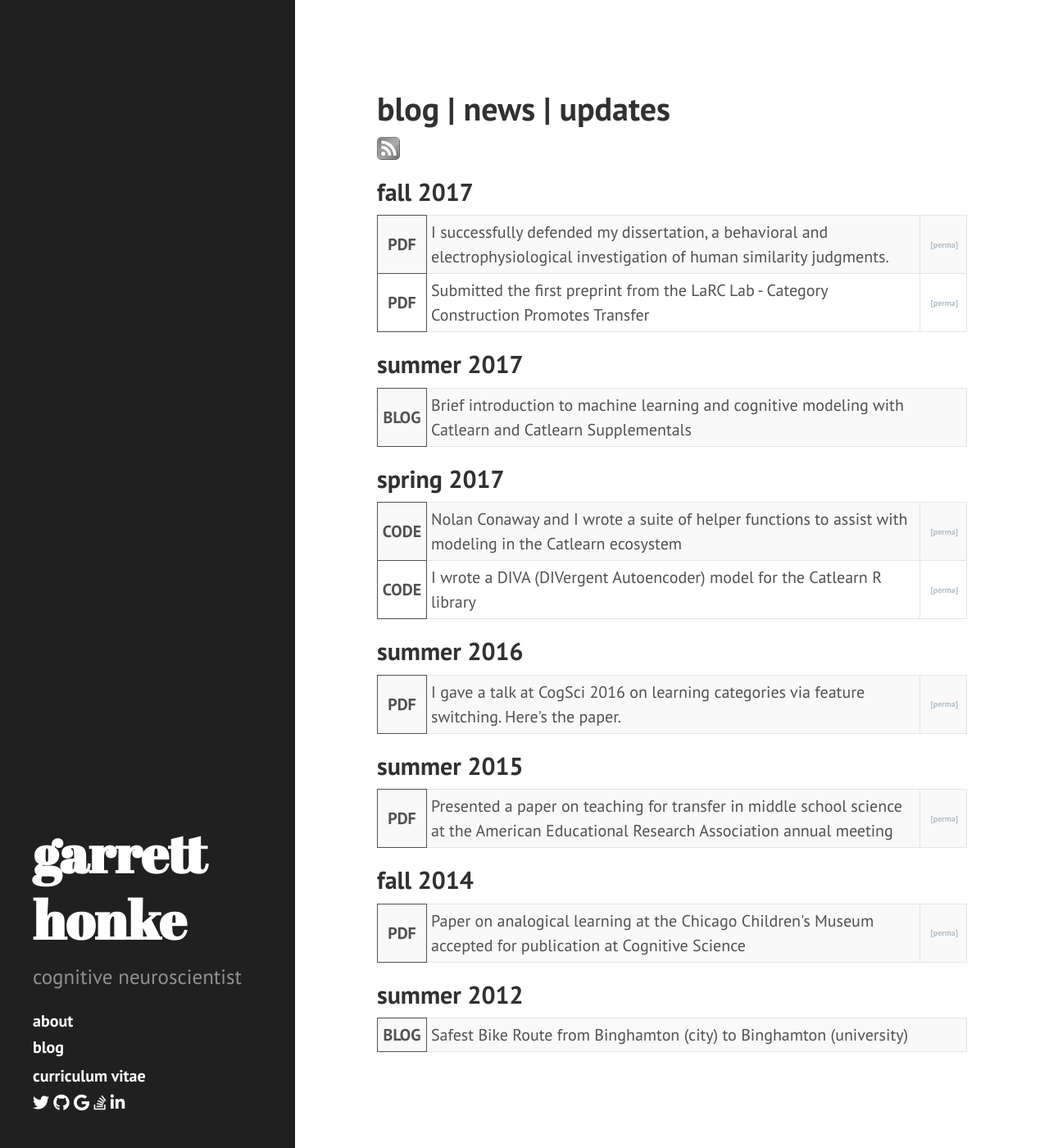
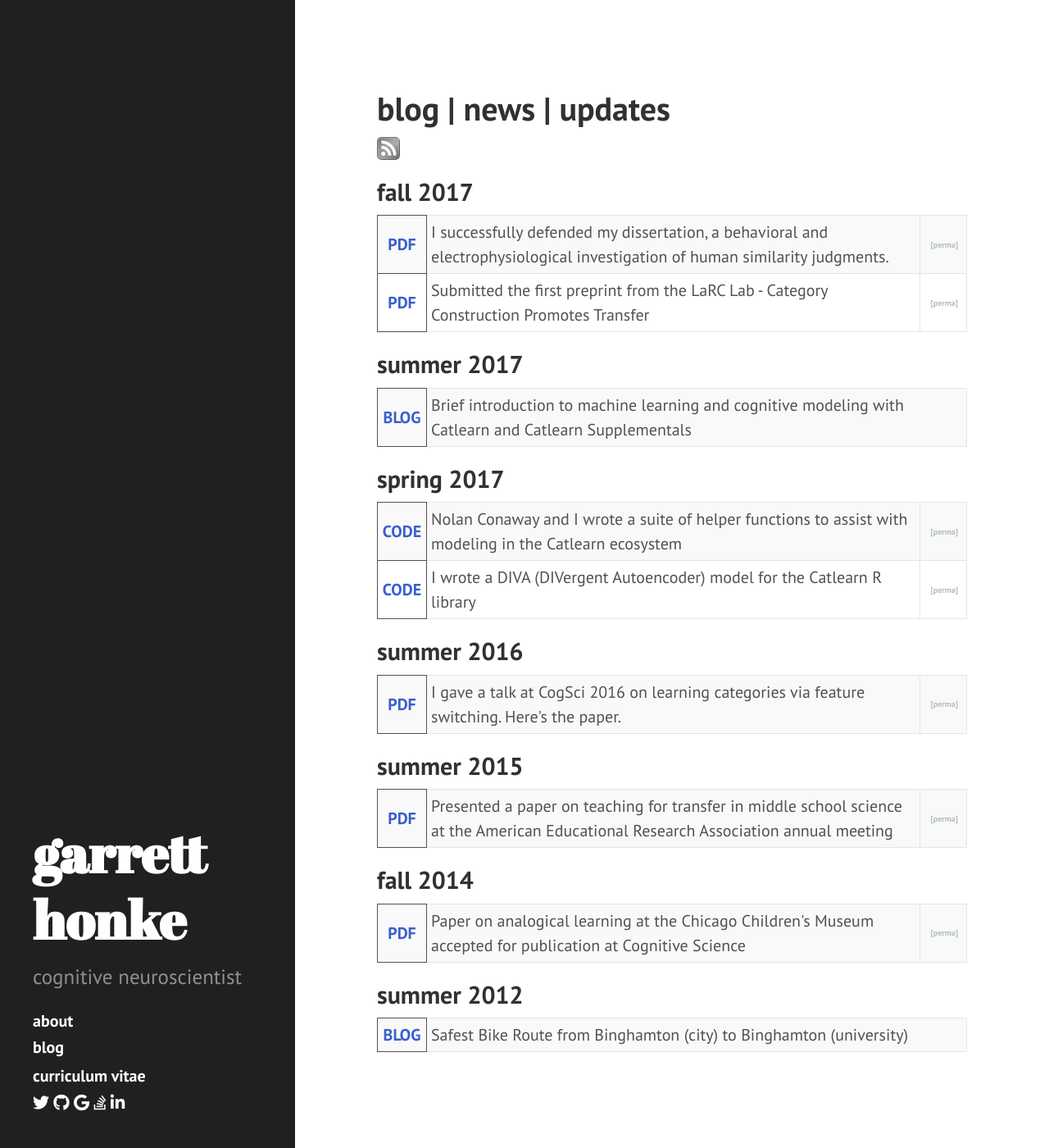
Before and after one commit to stoicml/ghonk.github.io, a Jekyll site: the page built from blog/blog.html, in a window 1280 px wide and 1400 px high. Shown: the whole window at 82% size. Built offline with Jekyll 4.4.1, drawn with Linux system fonts in a browser that asks for light colours; nearby versions of some CDN libraries; Markdown is read by kramdown in place of the engine named in the settings.

Commit message:
Update poole.css

```diff
--- a/public/css/poole.css
+++ b/public/css/poole.css
@@ -67,18 +67,20 @@ body {
 
 /* No `:visited` state is required by default (browsers will use `a`) */
 a {
-  color: inherit;
+  color: #3a5fcd;
   text-decoration: none;
   font-weight: bold;
 }
 
 a strong {
   color: inherit;
+  font-weight: bold;
 }
 /* `:focus` is linked to `:hover` for basic accessibility */
 a:hover,
 a:focus {
   text-decoration: underline;
+  font-weight: bold;
 }
 
 /* Headings */
```
